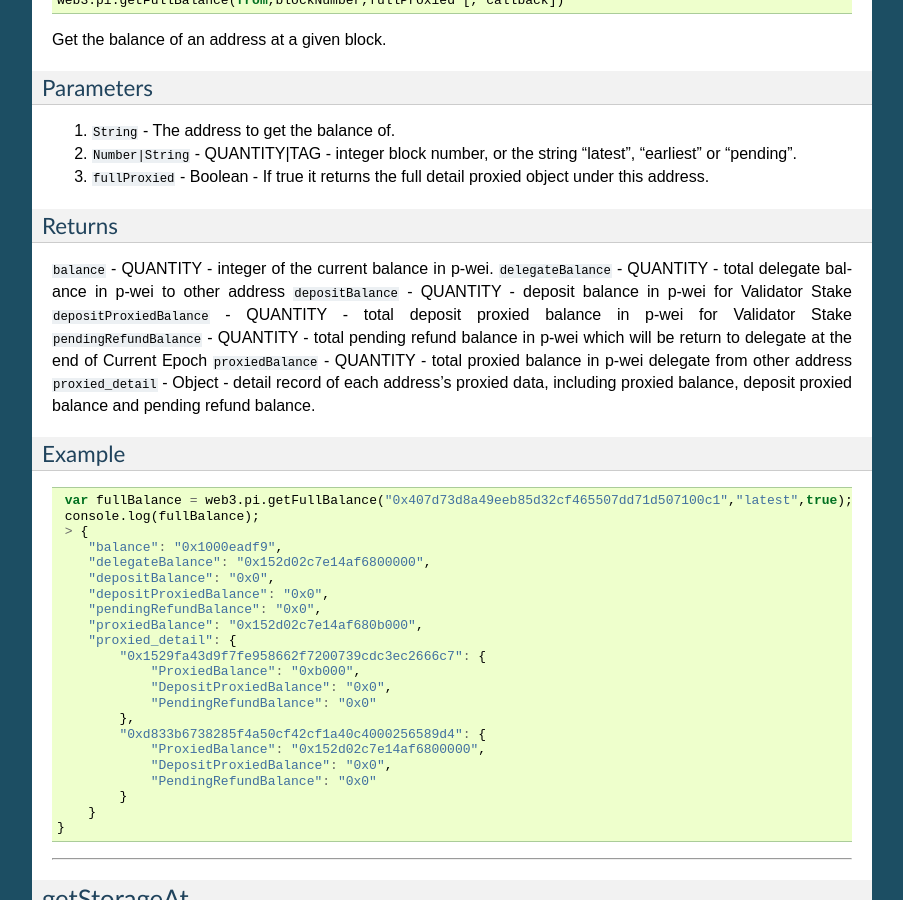
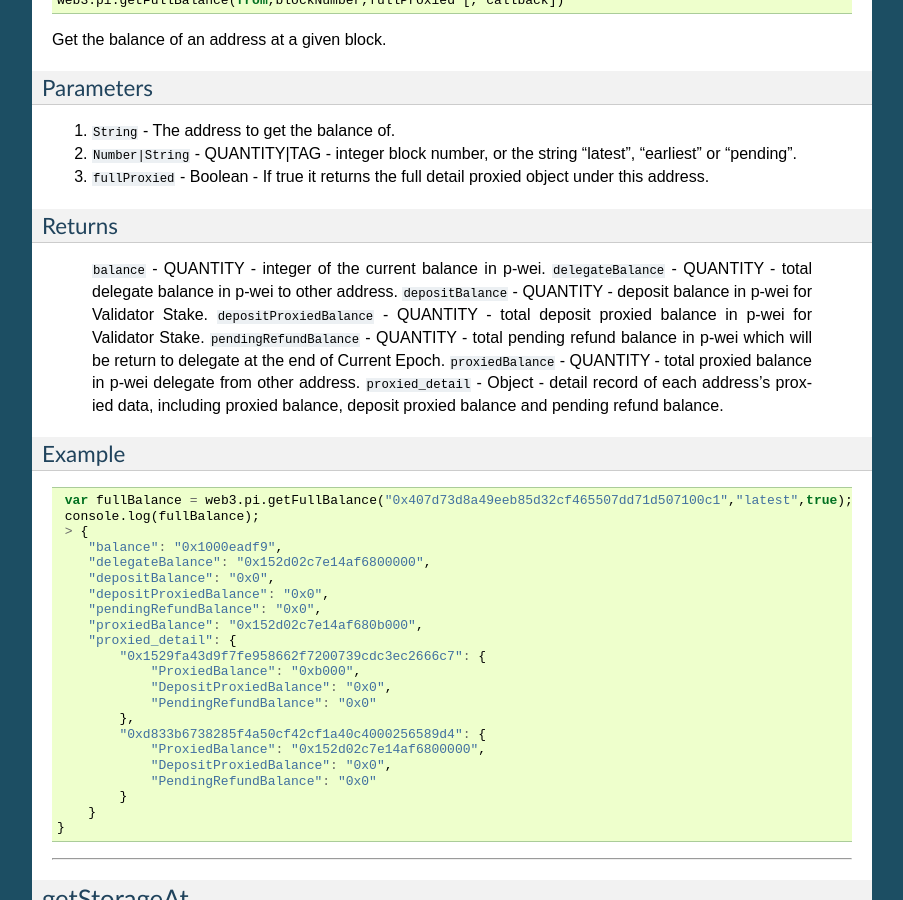
Before and after one commit to pchain-org/pweb3, a Sphinx documentation site: the page built from docs/web3-pi.rst, in a window 1280 px wide and 900 px high, scrolled down 12389 px. Shown: the whole window, without its empty margins (198-1101 px from the left). Built offline with Sphinx 7.4.7, drawn with Linux system fonts in a browser that asks for light colours.

Commit message:
update web3-pi.rst

```diff
--- a/docs/web3-pi.rst
+++ b/docs/web3-pi.rst
@@ -442,13 +442,13 @@ Parameters
 Returns
 -------
 
-``balance`` - QUANTITY - integer of the current balance in p-wei.
-``delegateBalance`` - QUANTITY - total delegate balance in p-wei to other address
-``depositBalance`` - QUANTITY - deposit balance in p-wei for Validator Stake
-``depositProxiedBalance`` - QUANTITY - total deposit proxied balance in p-wei for Validator Stake
-``pendingRefundBalance`` - QUANTITY - total pending refund balance in p-wei which will be return to delegate at the end of Current Epoch
-``proxiedBalance`` - QUANTITY - total proxied balance in p-wei delegate from other address
-``proxied_detail`` - Object - detail record of each address's proxied data, including proxied balance, deposit proxied balance and pending refund balance.
+ ``balance`` - QUANTITY - integer of the current balance in p-wei.
+ ``delegateBalance`` - QUANTITY - total delegate balance in p-wei to other address.
+ ``depositBalance`` - QUANTITY - deposit balance in p-wei for Validator Stake.
+ ``depositProxiedBalance`` - QUANTITY - total deposit proxied balance in p-wei for Validator Stake.
+ ``pendingRefundBalance`` - QUANTITY - total pending refund balance in p-wei which will be return to delegate at the end of Current Epoch.
+ ``proxiedBalance`` - QUANTITY - total proxied balance in p-wei delegate from other address.
+ ``proxied_detail`` - Object - detail record of each address's proxied data, including proxied balance, deposit proxied balance and pending refund balance.
 
 -------
 Example
```
